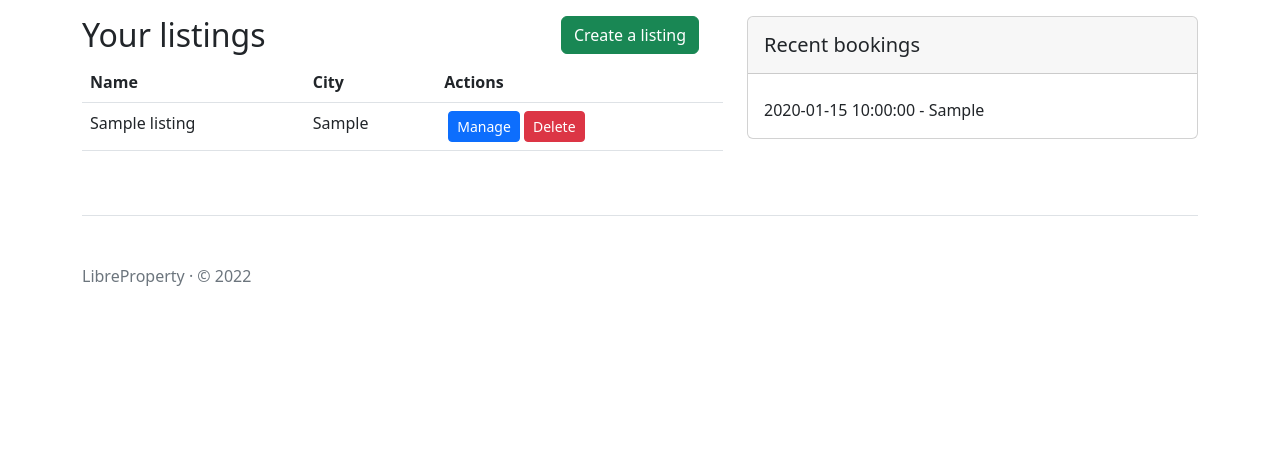
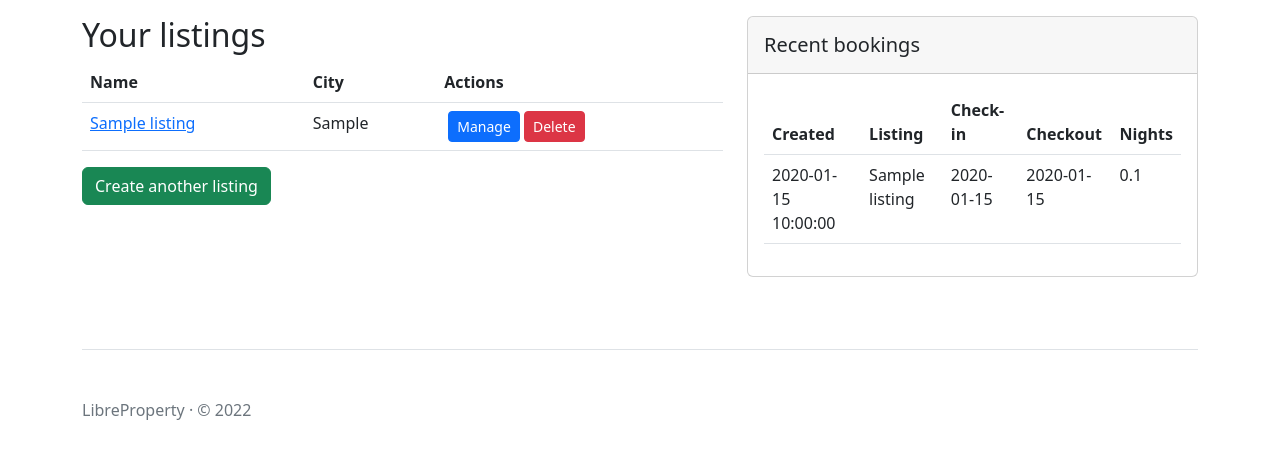
Before and after one commit to LibreProperty/LibreProperty, a Flask app: page /dashboard/ in a window 1280 px wide. Shown: the part 92-551 px from the top of the page. Run offline with Flask 3, Linux system fonts and the light colour scheme; a user stored in the database is signed in; tables that the repository leaves empty hold one stand-in row (values such as "Sample post").

Commit message:
add cost calculation logic

```diff
--- a/libreproperty/dashboard/templates/dashboard/index.html
+++ b/libreproperty/dashboard/templates/dashboard/index.html
@@ -18,8 +18,7 @@
             <div class="listings">
                 <div class="title">
                     <h2 class="float-start">Your listings</h2>
-                    <a class="btn btn-success float-end me-4" href="{{ url_for('dashboard_bp.create_listing') }}">
-                        Create a listing</a>
+
                 </div>
                 <table class="table table-hover">
                     <thead>
@@ -31,7 +30,12 @@
                     </thead>
                     {% for listing in listings %}
                     <tr>
-                        <td>{{ listing.title }}</td>
+                        <td>
+                            <a class="link-primary"
+                               href="{{ url_for('dashboard_bp.update_listing', listing_id=listing.id) }}">
+                                {{ listing.title }}
+                            </a>
+                        </td>
                         <td>{{ listing.city }}</td>
                         <td>
                             <a class="ms-1 btn btn-primary btn-sm"
@@ -47,9 +51,10 @@
                     </tr>
                     {% endfor %}
                 </table>
+                <a class="btn btn-success float-start" href="{{ url_for('dashboard_bp.create_listing') }}">
+                    Create another listing</a>
             </div>
             {% endif %}
-
         </div>
         <div class="col-5 d-none d-sm-block">
             <div class="card mb-4">
@@ -57,13 +62,26 @@
                     <h5 class="mb-0">Recent bookings</h5>
                 </div>
                 <div class="card-body">
-                    <ul class="list-group list-group-flush">
+                    <table class="table table-hover">
+                        <thead>
+                        <tr>
+                            <th scope="col">Created</th>
+                            <th scope="col">Listing</th>
+                            <th scope="col">Check-in</th>
+                            <th scope="col">Checkout</th>
+                            <th scope="col">Nights</th>
+                        </tr>
+                        </thead>
                         {% for booking in current_user.bookings %}
-                        <li class="list-group-item d-flex justify-content-between align-items-center border-0 px-0 pb-0">
-                            {{ booking.created_on }} - {{ booking.first_name }}
-                        </li>
+                        <tr>
+                            <td>{{ booking.created_on }}</td>
+                            <td>{{ booking.listing.title }}</td>
+                            <td>{{ booking.checkin }}</td>
+                            <td>{{ booking.checkout }}</td>
+                            <td>{{ booking.amount }}</td>
+                        </tr>
                         {% endfor %}
-                    </ul>
+                    </table>
                 </div>
             </div>
         </div>
--- a/libreproperty/models.py
+++ b/libreproperty/models.py
@@ -1,5 +1,4 @@
 import datetime
-import urllib.parse
 import re
 
 from flask import current_app
@@ -9,6 +8,7 @@ from sqlalchemy.orm import declarative_base, relationship
 import sqlalchemy as sa
 
 from libreproperty.db import db
+from libreproperty.utils import count_weekend_nights
 
 Base = declarative_base()
 
@@ -70,6 +70,22 @@ class Listing(db.Model, BasicMixin):
     def state_verbose(self):
         return pycountry.subdivisions.get(code=self.state).name
 
+    def cost_cents(self, nights, weekend_nights):
+        if not self.weekend_price:
+            weekend_nights = 0
+            weekend_cost = 0
+        if self.weekend_price:
+            weekend_cost_cents = weekend_nights * self.weekend_price * 100
+
+        nightly_cost_dollar = (nights - weekend_nights) * self.base_price
+        nightly_cost = nightly_cost_dollar * 100
+        total_cost_cents = (self.cleaning_fee * 100) + (nightly_cost + weekend_cost)
+        if nights >= 30:
+            total_cost_cents = total_cost_cents * self.monthly_price_factor
+        elif 6 <= nights < 30:
+            total_cost_cents = total_cost_cents * self.weekly_price_factor
+        return total_cost_cents
+
 
 class Photo(db.Model, BasicMixin):
     location = sa.Column(sa.String, nullable=False)
@@ -118,5 +134,18 @@ class Booking(db.Model, BasicMixin):
     email = sa.Column(sa.String)
     phone = sa.Column(sa.String)
     comments = sa.Column(sa.Text)
+    amount_cents = sa.Column(sa.Integer)
     listing_id = sa.Column(sa.ForeignKey("listing.id"))
     listing = relationship("Listing", back_populates="bookings")
+
+    @property
+    def amount(self):
+        return self.amount_cents / 100.0
+
+    @property
+    def nights(self) -> int:
+        return (self.checkout - self.checkin).days
+
+    @property
+    def weekend_nights(self) -> int:
+        return count_weekend_nights(self.checkin, self.checkout)
```
Also changed, not shown: libreproperty/utils.py (added, +11 -0 lines).
